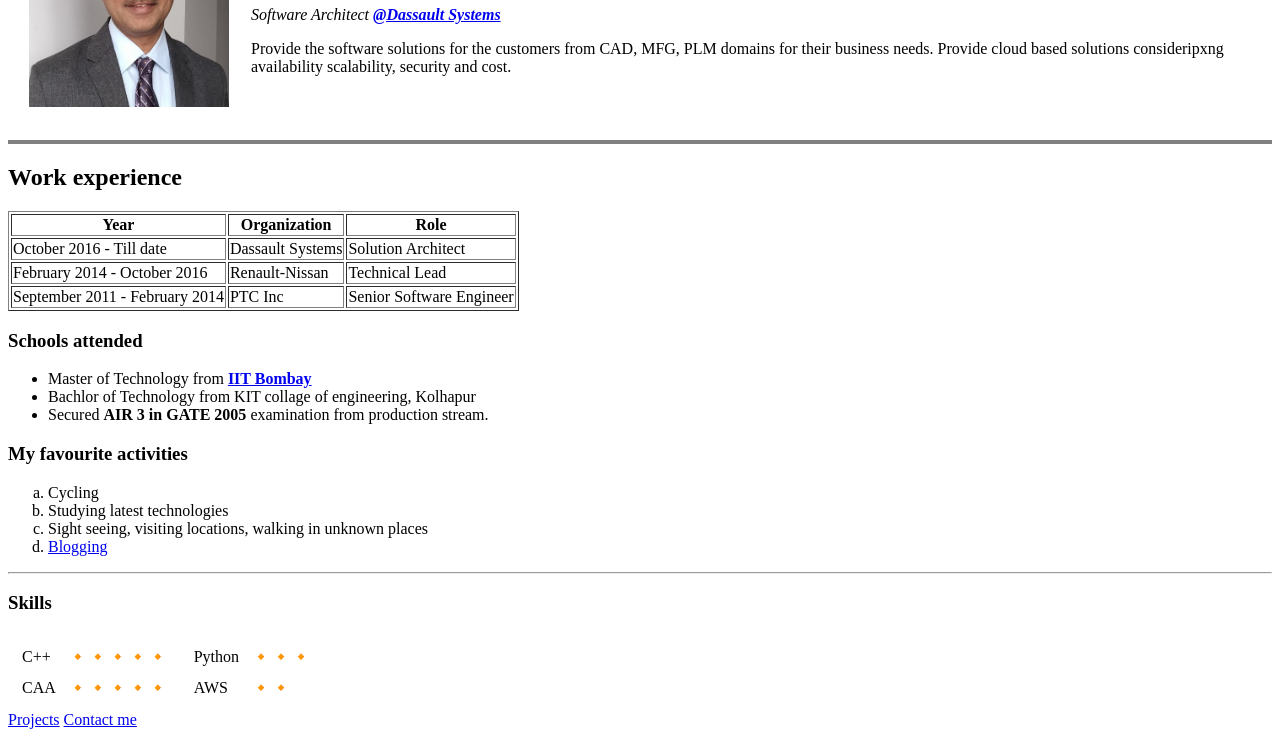
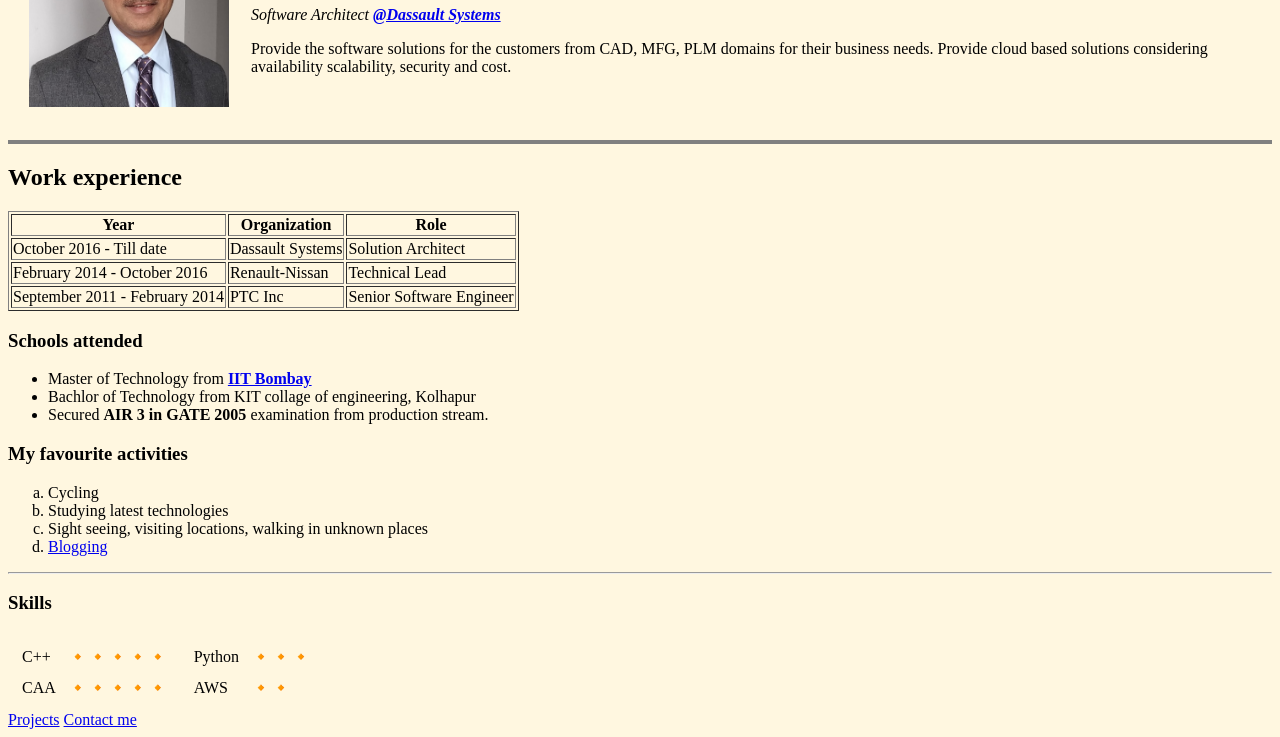
Before and after one commit to Shaileshk02/myprofile, a plain HTML site: page index.html in a window 1280 px wide. Shown: the part 134-871 px from the top of the page. Drawn offline with Linux system fonts and the light colour scheme.

Commit message:
spelling mistakes

```diff
--- a/index.html
+++ b/index.html
@@ -6,7 +6,7 @@
   <title>✅ Shailesh's Personal Site</title>
 </head>
 
-<body>
+<body style="background-color:#FFF7E0;">
   <hr size="4" color="gray">
   <table cellspacing="20">
     <tr>
@@ -15,7 +15,7 @@
         <h1>Shailesh Kulkarni</h1>
         <p><em>Software Architect <strong><a href="http://3ds.com">@Dassault Systems</a></strong></em></p>
         <p>Provide the software solutions for the customers from CAD, MFG, PLM domains
-          for their business needs. Provide cloud based solutions consideripxng availability
+          for their business needs. Provide cloud based solutions considering availability
           scalability, security and cost.</p>
       </td>
     </tr>
```
